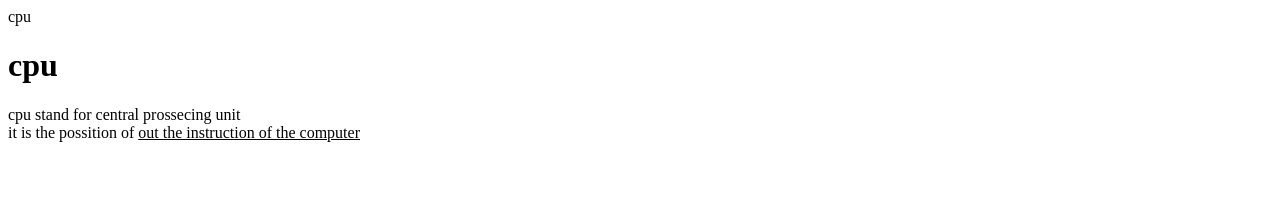
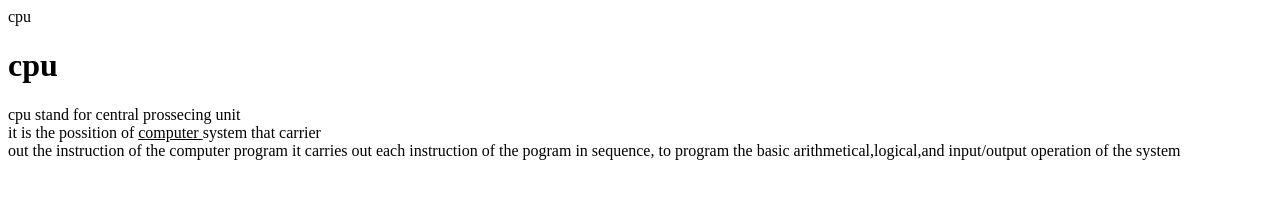
Before and after one commit to iamneo-production/dfdaaccdfcffadadaeccdfffebaeceaec, a website: page public/index.html in a window 1280 px wide. Drawn offline with Linux system fonts and the light colour scheme.

Commit message:
Backup Commit

```diff
--- a/public/index.html
+++ b/public/index.html
@@ -3,8 +3,13 @@
         <tittle>cpu</tittle>
         <h1>cpu</h1>
         <p>cpu stand for central prossecing unit<br>
-            it is the possition of <u computer systemthat carrier<br>
-            out the instruction of the computer
+            it is the possition of <u> computer </u> system that carrier<br>
+            out the instruction of the computer program
+            it carries out each instruction of the pogram in sequence,
+            to program the basic arithmetical,logical,and input/output operation of the system
+            </p>
+            </head>
+            </html>
 
 
         </tittle>
```
